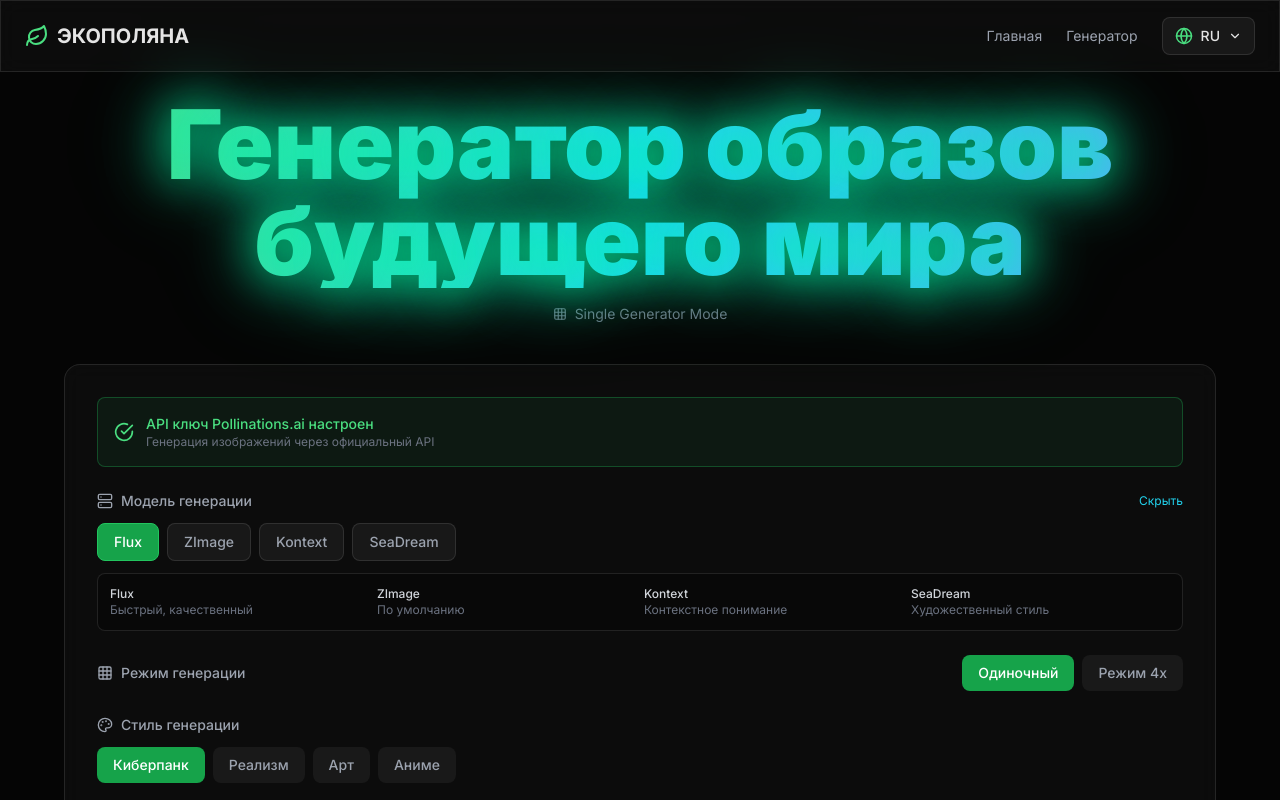
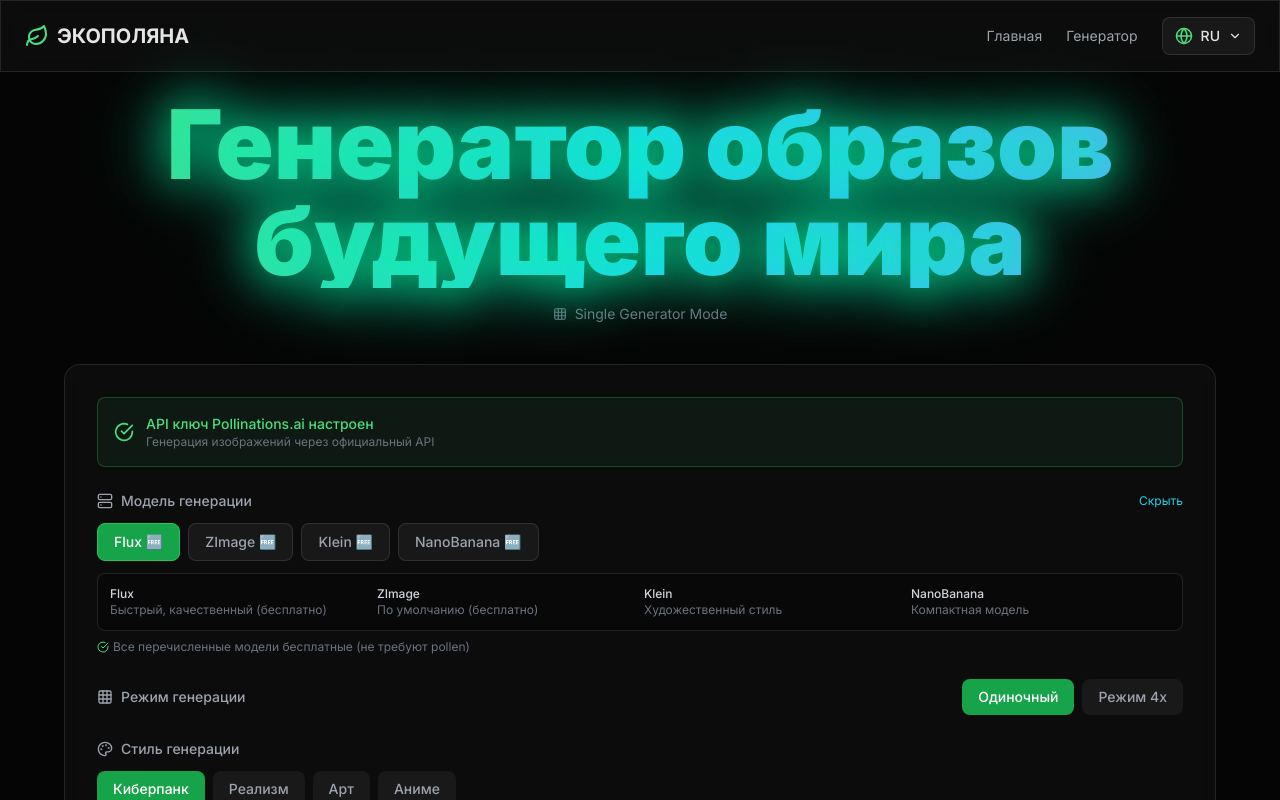
Before and after one commit to Olegadzhan/ecopolyana, a Next.js app: page /generator in a window 1280 px wide. Both pictures are taken after a click on the button "Показать все". Shown: the top 800 px of the page. Built offline with nearby package versions, Linux system fonts and the light colour scheme.

Commit message:
Update page.tsx

```diff
--- a/src/app/generator/page.tsx
+++ b/src/app/generator/page.tsx
@@ -5,6 +5,7 @@ import { motion, AnimatePresence } from 'framer-motion';
 import { Sparkles, Download, Image as ImageIcon, Trash2, History, Palette, RefreshCw, X, Grid3X3, Server, CheckCircle, AlertCircle, Key } from 'lucide-react';
 import { useLanguage } from '@/context/LanguageContext';
 
+// Пресеты запросов
 const PRESETS = [
   { label: 'generator.presetCyberHunter', prompt: 'cybernetic hunter in neon forest, futuristic armor, drone companion' },
   { label: 'generator.presetBioWolf', prompt: 'genetically enhanced wolf, glowing eyes, cybernetic implants, dark forest' },
@@ -12,6 +13,7 @@ const PRESETS = [
   { label: 'generator.presetEcoStation', prompt: 'futuristic eco station, vertical gardens, solar panels, harmony with nature' },
 ];
 
+// Стили генерации
 const STYLES = [
   { id: 'cyberpunk', label: 'generator.styleCyberpunk', suffix: 'cyberpunk style, neon lights, dark atmosphere' },
   { id: 'realistic', label: 'generator.styleRealistic', suffix: 'photorealistic, 8k, highly detailed, natural lighting' },
@@ -19,11 +21,12 @@ const STYLES = [
   { id: 'anime', label: 'generator.styleAnime', suffix: 'anime style, studio ghibli, detailed animation' },
 ];
 
+// МОДЕЛИ - ТОЛЬКО БЕСПЛАТНЫЕ (без 402 ошибки)
 const MODELS = [
-  { id: 'flux', label: 'Flux', description: 'Быстрый, качественный' },
-  { id: 'zimage', label: 'ZImage', description: 'По умолчанию' },
-  { id: 'kontext', label: 'Kontext', description: 'Контекстное понимание' },
-  { id: 'seedream', label: 'SeaDream', description: 'Художественный стиль' },
+  { id: 'flux', label: 'Flux', description: 'Быстрый, качественный (бесплатно)', free: true },
+  { id: 'zimage', label: 'ZImage', description: 'По умолчанию (бесплатно)', free: true },
+  { id: 'klein', label: 'Klein', description: 'Художественный стиль', free: true },
+  { id: 'nanobanana', label: 'NanoBanana', description: 'Компактная модель', free: true },
 ];
 
 interface GeneratedImage {
@@ -108,7 +111,7 @@ export default function GeneratorPage() {
     const fullPrompt = `${prompt}, ${style.suffix}, futuristic, high detail, 8k`;
     const randomSeed = Math.floor(Math.random() * 10000);
 
-    // Используем НАШ API прокси (с ключом!)
+    // Используем НАШ API прокси
     const proxyUrl = `/api/generate?prompt=${encodeURIComponent(fullPrompt)}&seed=${randomSeed}&model=${model}&width=1024&height=1024`;
 
     return new Promise((resolve, reject) => {
@@ -126,7 +129,18 @@ export default function GeneratorPage() {
 
       img.onerror = () => {
         clearTimeout(timeout);
-        reject(new Error('Generation failed'));
+        // Проверяем, не 402 ли ошибка
+        fetch(proxyUrl, { method: 'HEAD' })
+          .then(res => {
+            if (res.status === 402) {
+              reject(new Error('402: Недостаточно pollen. Используйте Flux или ZImage.'));
+            } else {
+              reject(new Error('Generation failed'));
+            }
+          })
+          .catch(() => {
+            reject(new Error('Generation failed'));
+          });
       };
 
       img.src = proxyUrl;
@@ -175,12 +189,16 @@ export default function GeneratorPage() {
           imageUrl
         } : taskObj));
         saveToHistory(imageUrl, mainPrompt, task.id, task.model);
-      } catch (error) {
+      } catch (error: any) {
         console.error(`Task ${task.id} failed:`, error);
+        const errorMessage = error.message?.includes('402')
+          ? '402: Недостаточно pollen. Выберите Flux или ZImage.'
+          : t('generator.error');
+
         setTasks(prev => prev.map(taskObj => taskObj.id === task.id ? {
           ...taskObj,
           status: 'error',
-          error: t('generator.error')
+          error: errorMessage
         } : taskObj));
       }
     });
@@ -285,7 +303,7 @@ export default function GeneratorPage() {
             </div>
           </div>
 
-          {/* Выбор модели */}
+          {/* Выбор модели - ТОЛЬКО БЕСПЛАТНЫЕ */}
           <div className="mb-6">
             <div className="flex items-center justify-between mb-3">
               <label className="flex items-center gap-2 text-sm font-medium text-gray-400">
@@ -310,7 +328,7 @@ export default function GeneratorPage() {
                       : 'bg-white/5 text-gray-400 border-white/10 hover:bg-white/10'
                   }`}
                 >
-                  {model.label}
+                  {model.label} {model.free && '🆓'}
                 </button>
               ))}
             </div>
@@ -331,6 +349,10 @@ export default function GeneratorPage() {
                       </div>
                     ))}
                   </div>
+                  <p className="text-xs text-gray-500 mt-2 flex items-center gap-1">
+                    <CheckCircle size={12} className="text-green-400" />
+                    Все перечисленные модели бесплатные (не требуют pollen)
+                  </p>
                 </motion.div>
               )}
             </AnimatePresence>
@@ -507,9 +529,9 @@ export default function GeneratorPage() {
                     {taskObj.status === 'error' && (
                       <div className="aspect-video flex flex-col items-center justify-center text-red-400">
                         <span className="text-sm px-4 text-center">{taskObj.error || t('generator.error')}</span>
-                        {!apiKeyConfigured && (
+                        {taskObj.error?.includes('402') && (
                           <p className="text-xs text-yellow-400 mt-2 flex items-center gap-1">
-                            <Key size={10} /> Проверьте настройку API ключа
+                            <Key size={10} /> Выберите модель Flux или ZImage (бесплатно)
                           </p>
                         )}
                         <button
```
